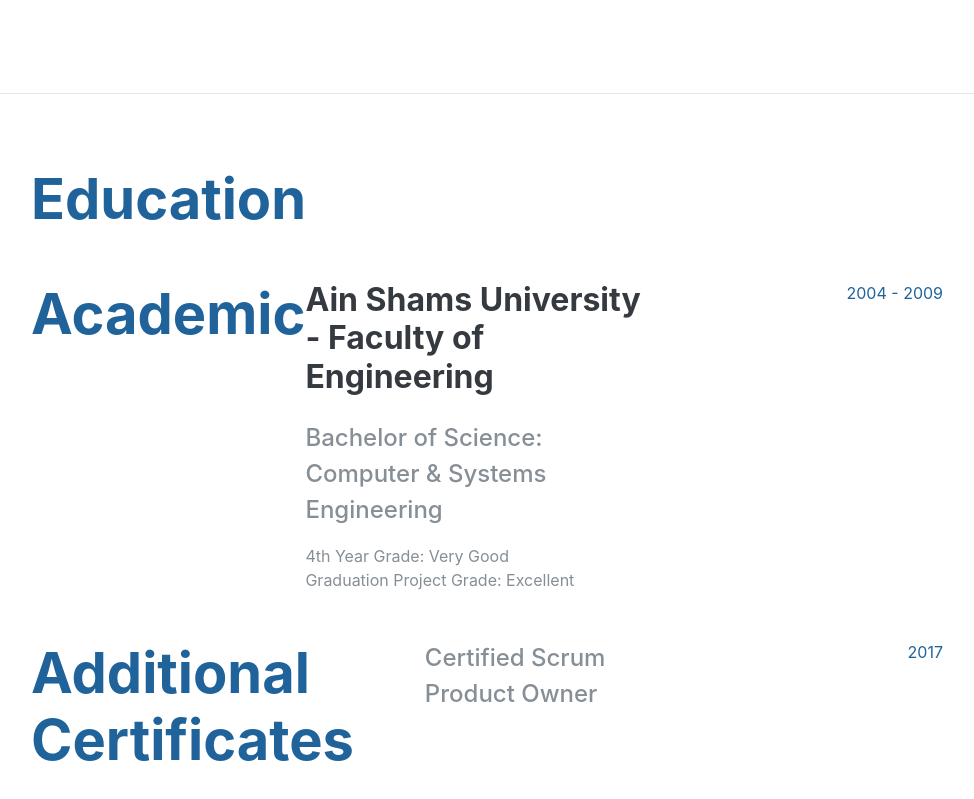
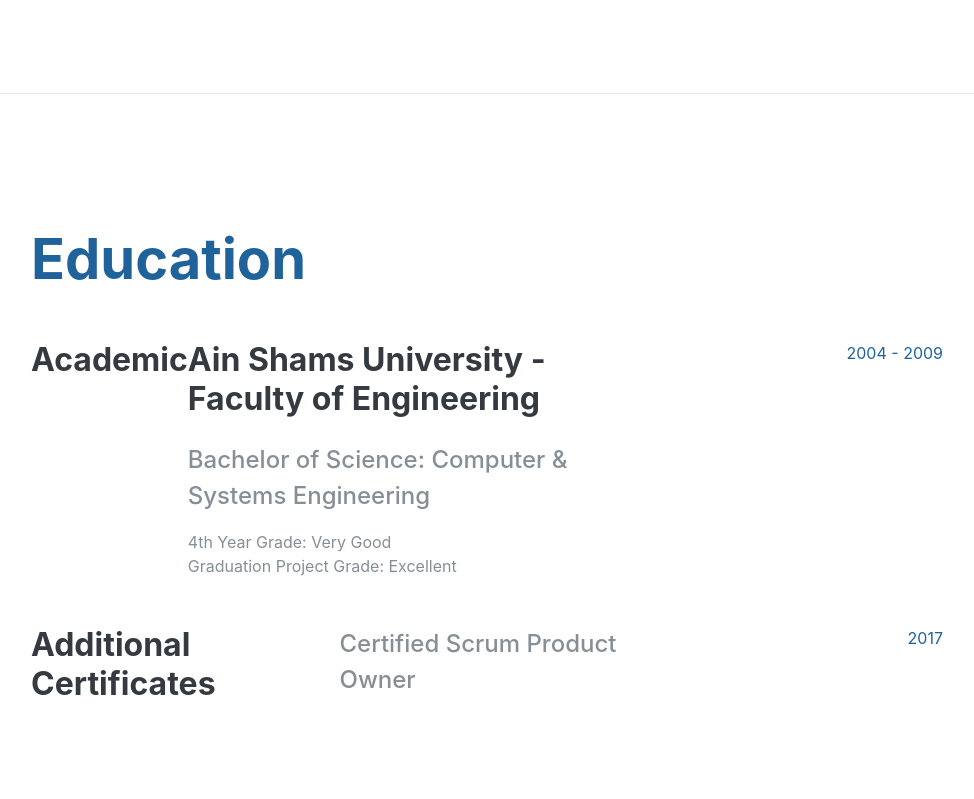
Before and after one commit to AntounG/antoung, a plain HTML site: page index.html in a window 1280 px wide. Shown: the part 2219-3018 px from the top of the page, without its empty margins (289-1263 px from the left). Drawn offline with Linux system fonts and the light colour scheme; a web font is replaced by a local one.

Commit message:
Update index.html

```diff
--- a/index.html
+++ b/index.html
@@ -229,7 +229,8 @@
           <h2 class="mb-5"  alt="Antoun Gorgy's education" title="Antoun Gorgy's education">Education</h2>
 
           <div class="resume-item d-flex flex-column flex-md-row mb-5">
-		    <h2 class="mb-0">Academic</h3>
+		    <h3 class="mb-0">Academic</h3>
+			</br>
             <div class="resume-content mr-auto">
               <h3 class="mb-0">Ain Shams University - Faculty of Engineering</h3>
 			  </br>
@@ -243,7 +244,8 @@
           </div>
 
 		    <div class="resume-item d-flex flex-column flex-md-row mb-5">
-		    <h2 class="mb-0">Additional Certificates</h3>
+		    <h3 class="mb-0">Additional Certificates</h3>
+			</br>
             <div class="resume-content mr-auto">
               <p class="subheading mb-3">Certified Scrum Product Owner</p>
             </div>
```
